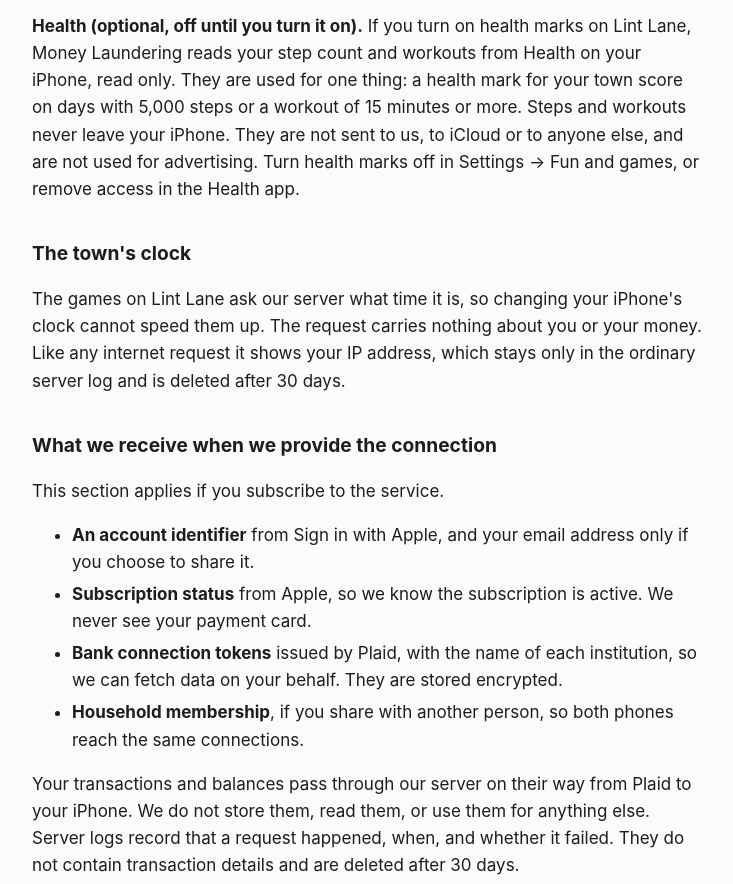
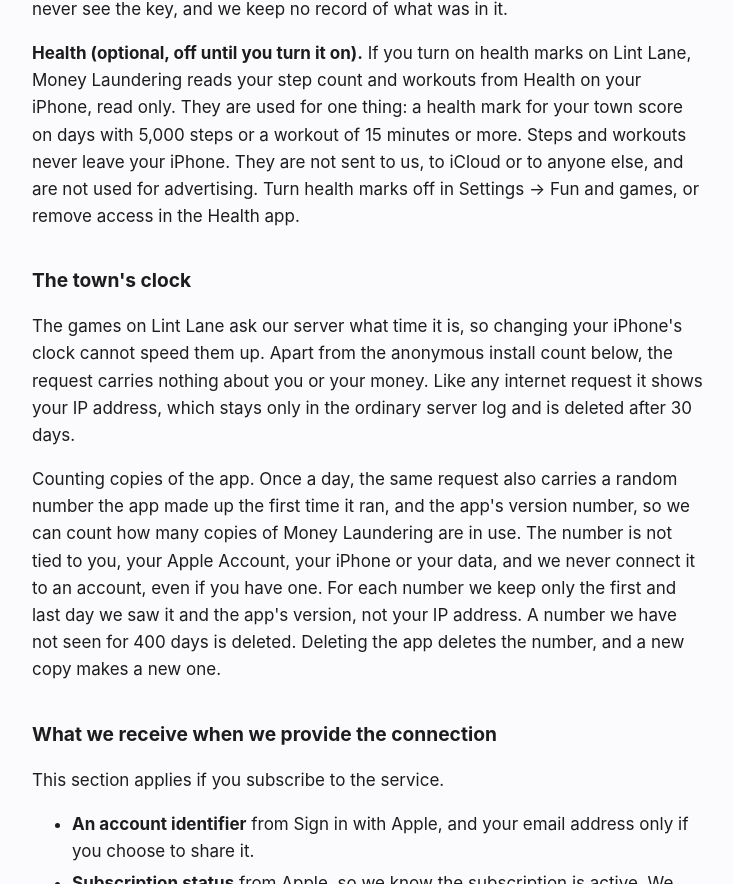
Before and after one commit to UREMpre/laundering-site, a plain HTML site: page privacy.html in a window 1280 px wide. Shown: the part 1698-2582 px from the top of the page, without its empty margins (272-1005 px from the left). Drawn offline with Linux system fonts and the light colour scheme.

Commit message:
Privacy: counting copies of the app
Co-Authored-By: Claude Fable 5.2 <noreply@anthropic.com>

```diff
--- a/privacy.html
+++ b/privacy.html
@@ -38,7 +38,7 @@
   <p>Money Laundering is a personal budgeting app for iPhone made by 615 Media Group, LLC ("we", "us"). Despite the name, it is a budgeting tool: it does not move, hold or launder money. Questions go to <a href="mailto:support@laundering.app">support@laundering.app</a>.</p>
 
   <h2>Three ways to use the app</h2>
-  <p><b>By hand (free).</b> You type in your own transactions. No bank is connected, and what you type stays on your iPhone and in your own iCloud. We receive nothing about you or your money.</p>
+  <p><b>By hand (free).</b> You type in your own transactions. No bank is connected, and what you type stays on your iPhone and in your own iCloud. We receive nothing about you or your money. The app does send an anonymous install count, described under "The town's clock".</p>
   <p><b>With your own Plaid keys (free).</b> You create your own Plaid account and enter its keys in the app. The app then talks to Plaid directly from your iPhone. Your bank data never passes through us.</p>
   <p><b>Connected by us (subscription).</b> We provide the Plaid connection. Your iPhone asks our server for your bank data, our server asks Plaid, and the answer is passed straight back to your iPhone.</p>
 
@@ -54,7 +54,8 @@
   <p><b>Health (optional, off until you turn it on).</b> If you turn on health marks on Lint Lane, Money Laundering reads your step count and workouts from Health on your iPhone, read only. They are used for one thing: a health mark for your town score on days with 5,000 steps or a workout of 15 minutes or more. Steps and workouts never leave your iPhone. They are not sent to us, to iCloud or to anyone else, and are not used for advertising. Turn health marks off in Settings → Fun and games, or remove access in the Health app.</p>
 
   <h2>The town's clock</h2>
-  <p>The games on Lint Lane ask our server what time it is, so changing your iPhone's clock cannot speed them up. The request carries nothing about you or your money. Like any internet request it shows your IP address, which stays only in the ordinary server log and is deleted after 30 days.</p>
+  <p>The games on Lint Lane ask our server what time it is, so changing your iPhone's clock cannot speed them up. Apart from the anonymous install count below, the request carries nothing about you or your money. Like any internet request it shows your IP address, which stays only in the ordinary server log and is deleted after 30 days.</p>
+  <p>Counting copies of the app. Once a day, the same request also carries a random number the app made up the first time it ran, and the app's version number, so we can count how many copies of Money Laundering are in use. The number is not tied to you, your Apple Account, your iPhone or your data, and we never connect it to an account, even if you have one. For each number we keep only the first and last day we saw it and the app's version, not your IP address. A number we have not seen for 400 days is deleted. Deleting the app deletes the number, and a new copy makes a new one.</p>
 
   <h2>What we receive when we provide the connection</h2>
   <p>This section applies if you subscribe to the service.</p>
```
